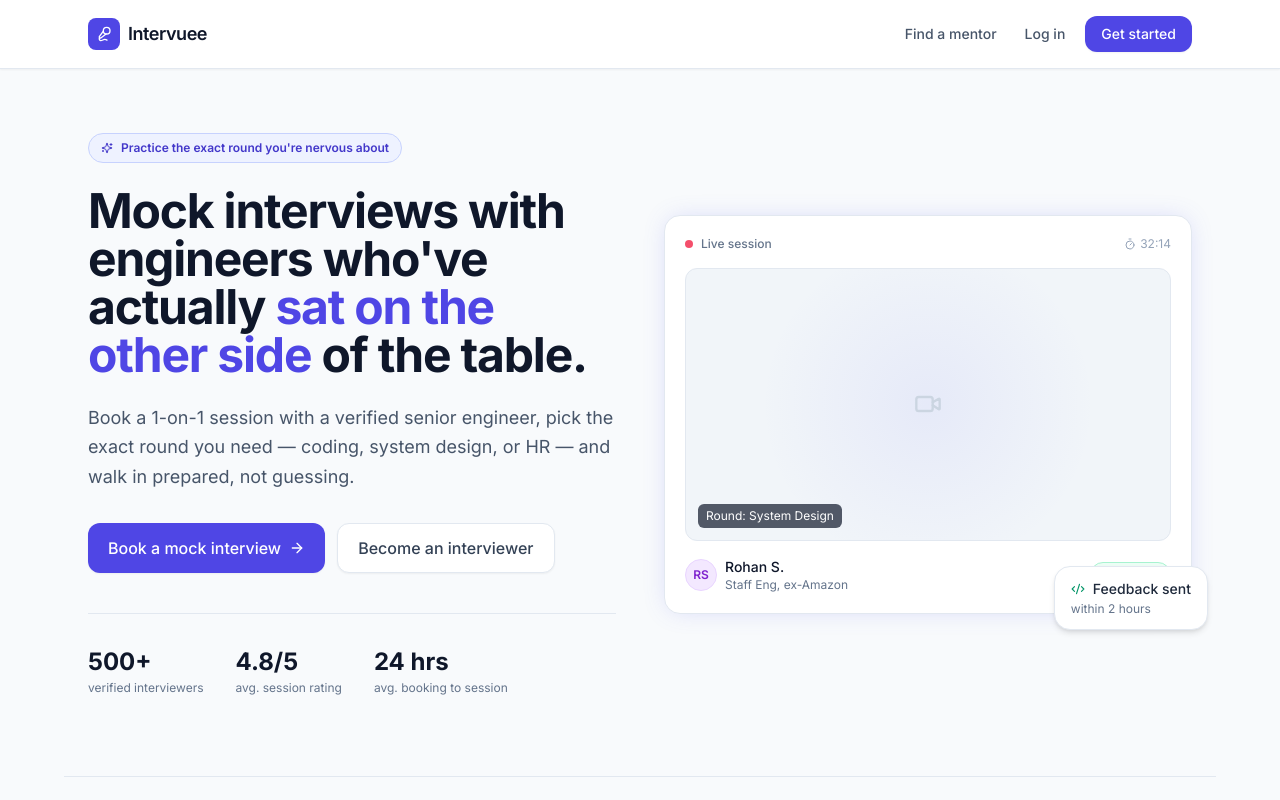
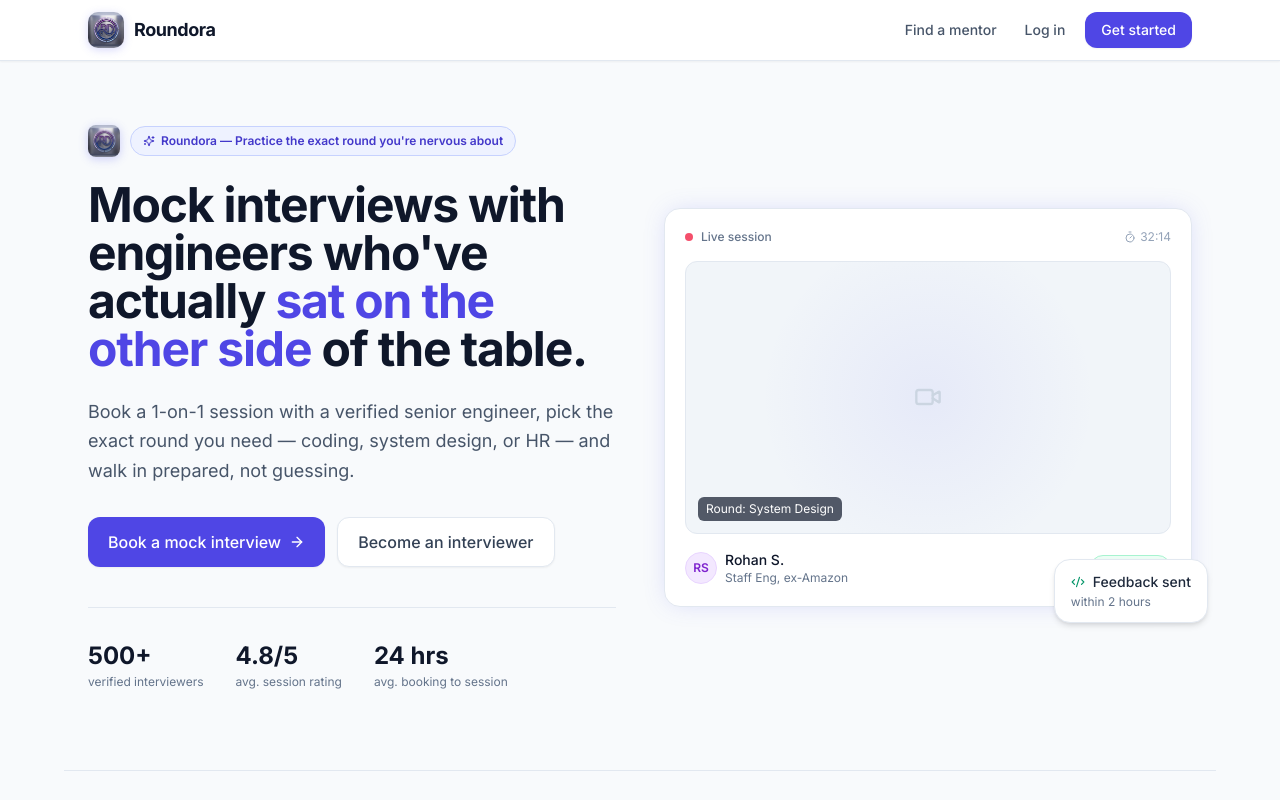
Before and after one commit to kr-akshayy/Roundora, a React (Vite) app in the folder intervuee/: page / in a window 1280 px wide. Shown: the top 800 px of the page. Built offline with nearby package versions, Linux system fonts and the light colour scheme; no server answers.

Commit message:
rebrand: Intervuee -> Roundora, add logo to navbar/favicon/auth pages/landing

```diff
--- a/intervuee/index.html
+++ b/intervuee/index.html
@@ -2,25 +2,25 @@
 <html lang="en">
   <head>
     <meta charset="UTF-8" />
-    <link rel="icon" type="image/svg+xml" href="/favicon.svg" />
-    <meta name="viewport" content="width=device-width, initial-scale=1.0" />
+    <link rel="icon" type="image/jpeg" href="/roundora-logo.jpg" />
+    <meta name="viewport" content="width=device-width, initial-scale=1.0, maximum-scale=1.0" />
 
     <!-- Primary Meta Tags -->
-    <title>Intervuee - 1-on-1 Mock Interviews with Verified Tech Professionals</title>
-    <meta name="title" content="Intervuee - 1-on-1 Mock Interviews with Verified Tech Professionals" />
+    <title>Roundora - 1-on-1 Mock Interviews with Verified Tech Professionals</title>
+    <meta name="title" content="Roundora - 1-on-1 Mock Interviews with Verified Tech Professionals" />
     <meta name="description" content="Prepare for tech interviews at Google, Meta, Amazon & top startups. Book 1-on-1 mock interviews, system design reviews, coding rounds, and viva sessions with verified senior engineers." />
 
     <!-- Open Graph / Facebook -->
     <meta property="og:type" content="website" />
-    <meta property="og:url" content="https://intervuee.io/" />
-    <meta property="og:title" content="Intervuee - Top 1% Tech Interview Coaching Platform" />
+    <meta property="og:url" content="https://roundora.vercel.app/" />
+    <meta property="og:title" content="Roundora - Top 1% Tech Interview Coaching Platform" />
     <meta property="og:description" content="10,000+ Mock Interviews completed. Get AI feedback, consent-based recordings, and verified interviewer insights." />
-    <meta property="og:image" content="https://intervuee.io/og-banner.png" />
+    <meta property="og:image" content="/roundora-logo.jpg" />
 
     <!-- Twitter -->
     <meta property="twitter:card" content="summary_large_image" />
-    <meta property="twitter:url" content="https://intervuee.io/" />
-    <meta property="twitter:title" content="Intervuee - Tech Mock Interviews & AI Feedback" />
+    <meta property="twitter:url" content="https://roundora.vercel.app/" />
+    <meta property="twitter:title" content="Roundora - Tech Mock Interviews & AI Feedback" />
     <meta property="twitter:description" content="Practice System Design, Coding, HR, and Viva with verified interviewers." />
 
     <!-- Fonts -->
--- a/intervuee/src/components/Navbar.tsx
+++ b/intervuee/src/components/Navbar.tsx
@@ -1,5 +1,5 @@
 import { Link, useNavigate } from 'react-router-dom';
-import { Mic2, LayoutDashboard, LogOut } from 'lucide-react';
+import { LayoutDashboard, LogOut } from 'lucide-react';
 import { useAuthStore } from '../lib/auth-store';
 import Avatar from './Avatar';
 
@@ -14,12 +14,22 @@
 
   return (
     <header className="sticky top-0 z-40 border-b border-slate-200 bg-white/95 backdrop-blur-md shadow-sm">
-      <nav className="max-w-6xl mx-auto flex items-center justify-between px-6 py-4">
-        <Link to="/" className="flex items-center gap-2 group">
-          <span className="flex items-center justify-center w-8 h-8 rounded-lg bg-brand-600 group-hover:bg-brand-700 transition-colors">
-            <Mic2 size={16} className="text-white" />
+      <nav className="max-w-6xl mx-auto flex items-center justify-between px-4 sm:px-6 py-3">
+        <Link to="/" className="flex items-center gap-2.5 group">
+          <img
+            src="/roundora-logo.jpg"
+            alt="Roundora"
+            style={{
+              width: '36px',
+              height: '36px',
+              borderRadius: '10px',
+              objectFit: 'cover',
+              boxShadow: '0 2px 8px rgba(99,102,241,0.25)',
+            }}
+          />
+          <span className="font-bold tracking-tight text-lg text-slate-900 group-hover:text-brand-600 transition-colors">
+            Roundora
           </span>
-          <span className="font-semibold tracking-tight text-lg text-slate-900">Intervuee</span>
         </Link>
 
         <div className="flex items-center gap-1">
--- a/intervuee/src/pages/Landing.tsx
+++ b/intervuee/src/pages/Landing.tsx
@@ -20,10 +20,17 @@
       {/* Hero */}
       <section className="max-w-6xl mx-auto px-6 pt-16 pb-20 grid lg:grid-cols-2 gap-12 items-center">
         <div>
-          <div className="inline-flex items-center gap-2 text-xs font-semibold text-brand-700 bg-brand-50 border border-brand-200 rounded-full px-3 py-1.5 mb-6">
+        <div className="inline-flex items-center gap-2.5 mb-6">
+          <img
+            src="/roundora-logo.jpg"
+            alt="Roundora"
+            style={{ width: '32px', height: '32px', borderRadius: '8px', objectFit: 'cover', boxShadow: '0 2px 10px rgba(99,102,241,0.3)' }}
+          />
+          <div className="inline-flex items-center gap-1.5 text-xs font-semibold text-brand-700 bg-brand-50 border border-brand-200 rounded-full px-3 py-1.5">
             <Sparkles size={12} />
-            Practice the exact round you're nervous about
+            Roundora — Practice the exact round you're nervous about
           </div>
+        </div>
           <h1 className="text-4xl sm:text-5xl font-bold tracking-tight leading-[1.1] mb-6 text-slate-900">
             Mock interviews with engineers who've actually{' '}
             <span className="text-brand-600">sat on the other side</span> of the table.
--- a/intervuee/src/pages/Login.tsx
+++ b/intervuee/src/pages/Login.tsx
@@ -1,6 +1,6 @@
 import { useState, FormEvent } from 'react';
 import { Link, useNavigate } from 'react-router-dom';
-import { AlertCircle, Eye, EyeOff, ArrowLeft, Sparkles } from 'lucide-react';
+import { AlertCircle, Eye, EyeOff, ArrowLeft } from 'lucide-react';
 import { supabase } from '../lib/supabase';
 import { useAuthStore } from '../lib/auth-store';
 
@@ -40,8 +40,12 @@
       {/* Hero */}
       <div style={styles.hero}>
         <div style={styles.logoChip}>
-          <Sparkles size={16} color="#fff" />
-          <span style={styles.logoText}>Intervuee</span>
+          <img
+            src="/roundora-logo.jpg"
+            alt="Roundora"
+            style={{ width: '28px', height: '28px', borderRadius: '6px', objectFit: 'cover' }}
+          />
+          <span style={styles.logoText}>Roundora</span>
         </div>
         <h1 style={styles.heroTitle}>Welcome Back! 👋</h1>
         <p style={styles.heroSub}>Login to continue your interview prep</p>
--- a/intervuee/src/pages/Signup.tsx
+++ b/intervuee/src/pages/Signup.tsx
@@ -1,6 +1,6 @@
 import { useState, FormEvent } from 'react';
 import { Link, useNavigate } from 'react-router-dom';
-import { AlertCircle, GraduationCap, Briefcase, Eye, EyeOff, ArrowLeft, Sparkles } from 'lucide-react';
+import { AlertCircle, GraduationCap, Briefcase, Eye, EyeOff, ArrowLeft } from 'lucide-react';
 import { supabase } from '../lib/supabase';
 import type { UserRole } from '../types';
 
@@ -112,8 +112,12 @@
       {/* Hero section */}
       <div style={styles.hero}>
         <div style={styles.logoChip}>
-          <Sparkles size={16} color="#fff" />
-          <span style={styles.logoText}>Intervuee</span>
+          <img
+            src="/roundora-logo.jpg"
+            alt="Roundora"
+            style={{ width: '28px', height: '28px', borderRadius: '6px', objectFit: 'cover' }}
+          />
+          <span style={styles.logoText}>Roundora</span>
         </div>
         <h1 style={styles.heroTitle}>Start Your Journey</h1>
         <p style={styles.heroSub}>Practice. Improve. Get Hired. 🚀</p>
```
Also changed, not shown: intervuee/public/roundora-logo.jpg (added).
